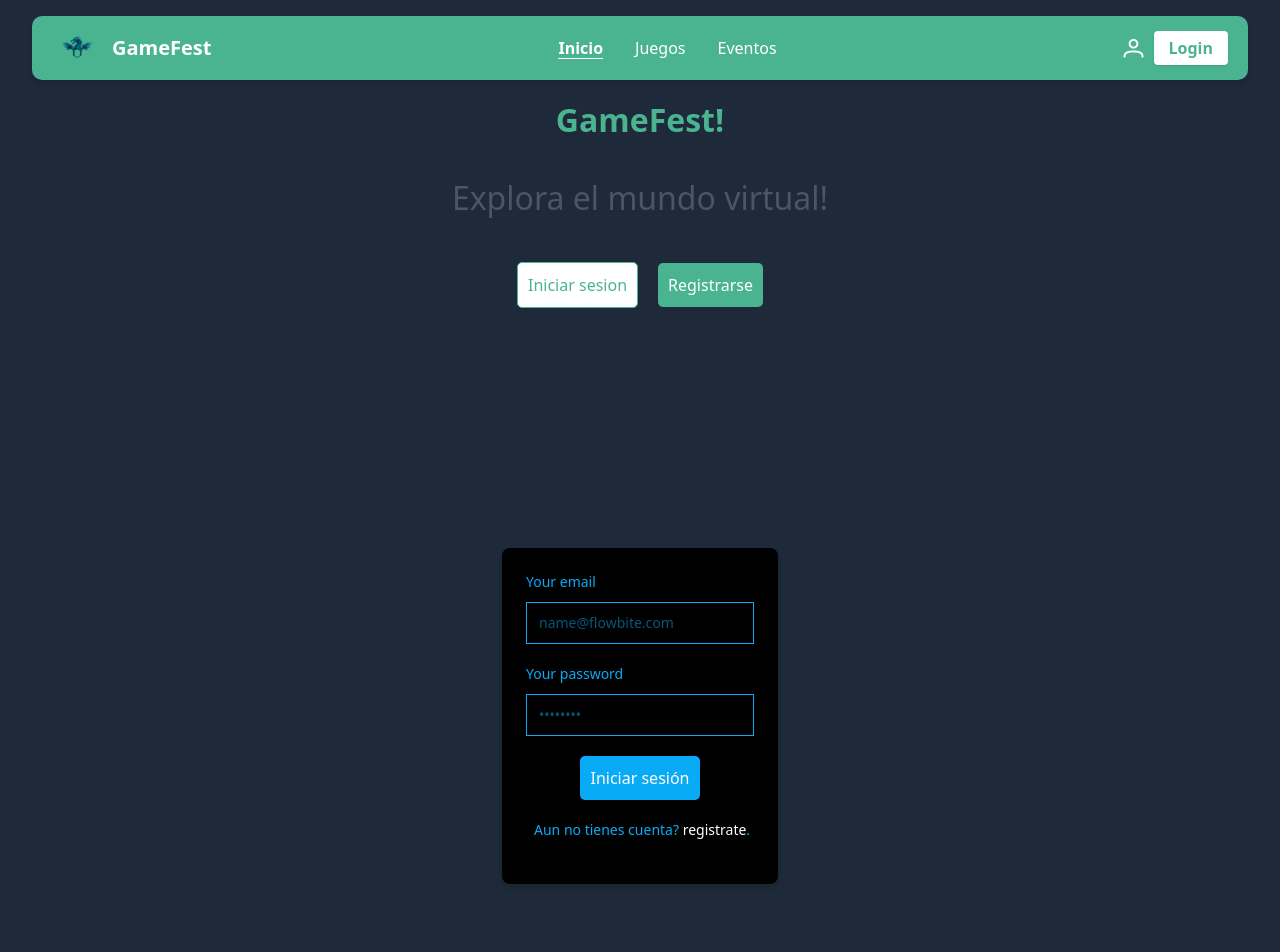
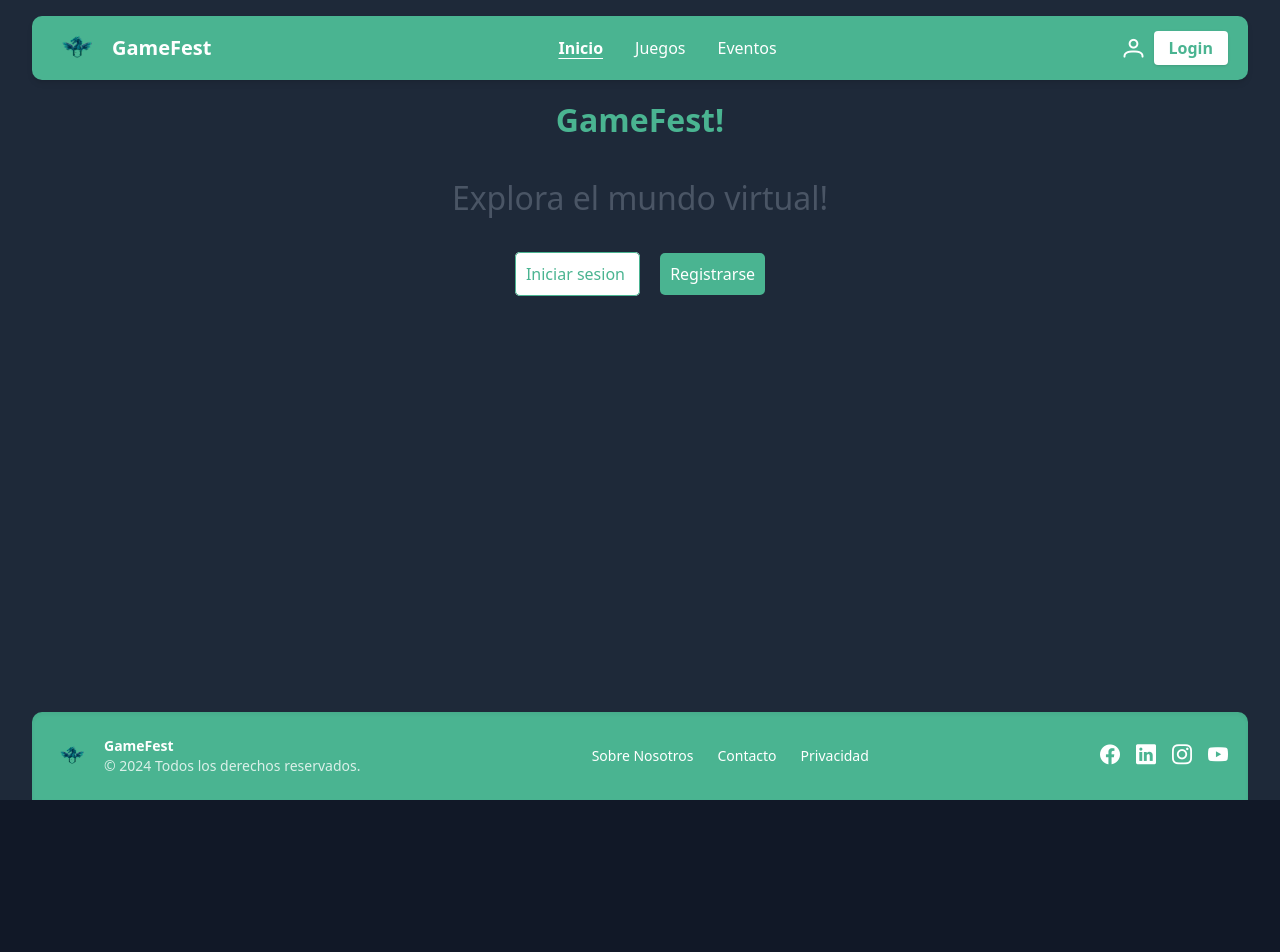
Before and after one commit to Lovahi/reto2-frontend, a Vue app: page / in a window 1280 px wide. Shown: the top 952 px of the page. After the commit the page ends 800 px from the top, so only its background shows below. Built offline with nearby package versions, Linux system fonts and the light colour scheme.

Commit message:
feat: add routing for login and registration; update components to use RouterLink for navigation

```diff
--- a/src/App.vue
+++ b/src/App.vue
@@ -14,7 +14,6 @@ import Registro from './views/Registro.vue';
       <RouterView />
     </main>
 
-    <Login />
 
     <FooterComponent />
 
--- a/src/components/NavbarComponent.vue
+++ b/src/components/NavbarComponent.vue
@@ -20,10 +20,10 @@ import { RouterLink } from 'vue-router';
 
     <div class="flex flex-row items-center gap-[10px] text-white">
       <i class="pi pi-user text-xl"></i>
-      <button
+      <RouterLink to="/login"
         class="bg-white text-[#4ab491] px-[15px] py-[5px] rounded font-bold hover:bg-gray-100 transition-colors shadow-sm">
         Login
-      </button>
+      </RouterLink>
     </div>
 
   </nav>
--- a/src/router/index.js
+++ b/src/router/index.js
@@ -2,6 +2,8 @@ import { createRouter, createWebHistory } from 'vue-router'
 import HomeView from '../views/Vistahome.vue'
 import Videojuegos from '../views/Videojuegos.vue'
 import Eventos from '../views/Eventos.vue'
+import Login from '../views/Login.vue'
+import Registro from '../views/Registro.vue'
 
 const router = createRouter({
   history: createWebHistory(import.meta.env.BASE_URL),
@@ -20,6 +22,16 @@ const router = createRouter({
       path: '/eventos',
       name: 'eventos',
       component: Eventos
+    },
+    {
+      path: '/login',
+      name: 'login',
+      component: Login
+    },
+    {
+      path: '/registro',
+      name: 'registro',
+      component: Registro
     }
   ]
 })
--- a/src/views/Login.vue
+++ b/src/views/Login.vue
@@ -15,7 +15,7 @@
     <button type="submit" class="mx-[10px] p-[10px] text-center rounded-[5px] bg-[#0aabf6] text-white hover:bg-[#336176] transition-colors">Iniciar sesión</button>
     </div>
   <div class="flex items-start mb-5">
-    <p class="ms-2 text-sm font-medium text-heading select-none">Aun no tienes cuenta?<a href="#" class="text-fg-brand text-white"> registrate</a>.</p>
+    <p class="ms-2 text-sm font-medium text-heading select-none">Aun no tienes cuenta?<RouterLink to="/registro" class="text-fg-brand text-white"> registrate</RouterLink>.</p>
   </div>
   </div>
 </form>
--- a/src/views/Registro.vue
+++ b/src/views/Registro.vue
@@ -23,7 +23,7 @@
         <input type="password" id="confirm-password" class="bg-neutral-secondary-medium border border-default-medium text-heading text-sm rounded-md focus:ring-brand focus:border-brand block w-full px-2.5 py-2 shadow-xs placeholder:text-body" placeholder="" required />
     </div>
     <button type="submit" class="w-full text-black bg-[#4ab491] hover:bg-brand-dark focus:ring-4 focus:outline-none focus:ring-brand font-bold rounded-md text-lg px-5 py-2.5 text-center shadow-sm">Registrarse</button>
-    <p class="text-[#4ab491]">ya tienes cuenta? <a href="#" class="text-white">Iniciar sesión</a></p>
+    <p class="text-[#4ab491]">ya tienes cuenta? <RouterLink to="/login" class="text-white">Iniciar sesión</RouterLink></p>
     </div>
 </form>
 
--- a/src/views/Vistahome.vue
+++ b/src/views/Vistahome.vue
@@ -7,12 +7,12 @@
       </div>
 
       <div class="mt-5">
-        <button class="mx-[10px] p-[10px] text-center rounded-[5px] text-[#4ab491] bg-white border border-[#4ab491] hover:bg-gray-50 transition-colors">
+        <RouterLink to="/login" class="mx-[10px] p-[10px] text-center rounded-[5px] text-[#4ab491] bg-white border border-[#4ab491] hover:bg-gray-50 transition-colors">
           Iniciar sesion
-        </button>
-        <button class="mx-[10px] p-[10px] text-center rounded-[5px] bg-[#4ab491] text-white hover:bg-[#3d9679] transition-colors">
+        </RouterLink>
+        <RouterLink to="/registro" class="mx-[10px] p-[10px] text-center rounded-[5px] bg-[#4ab491] text-white hover:bg-[#3d9679] transition-colors">
           Registrarse
-        </button>
+        </RouterLink>
       </div>
 
   </div>
```
